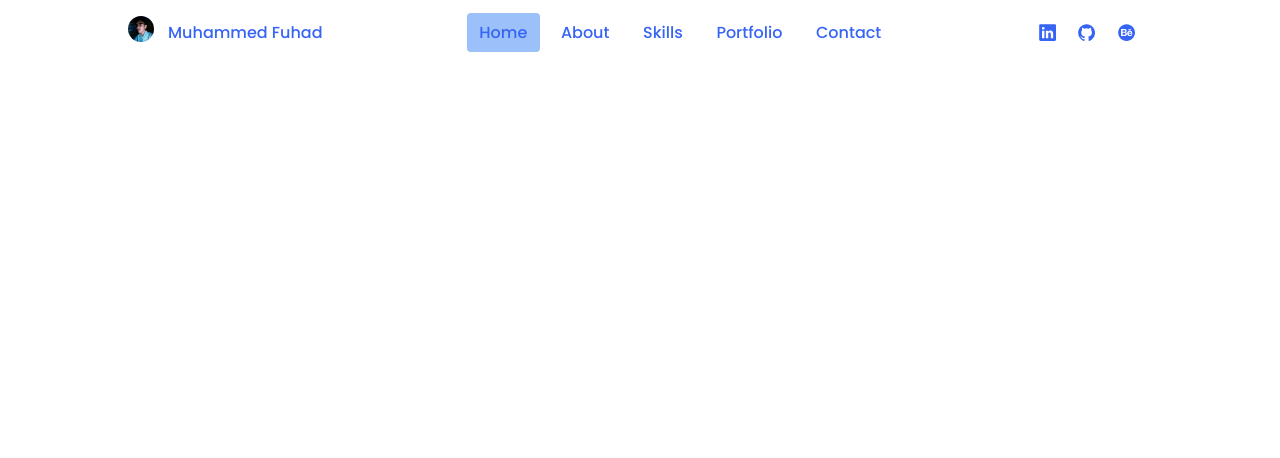
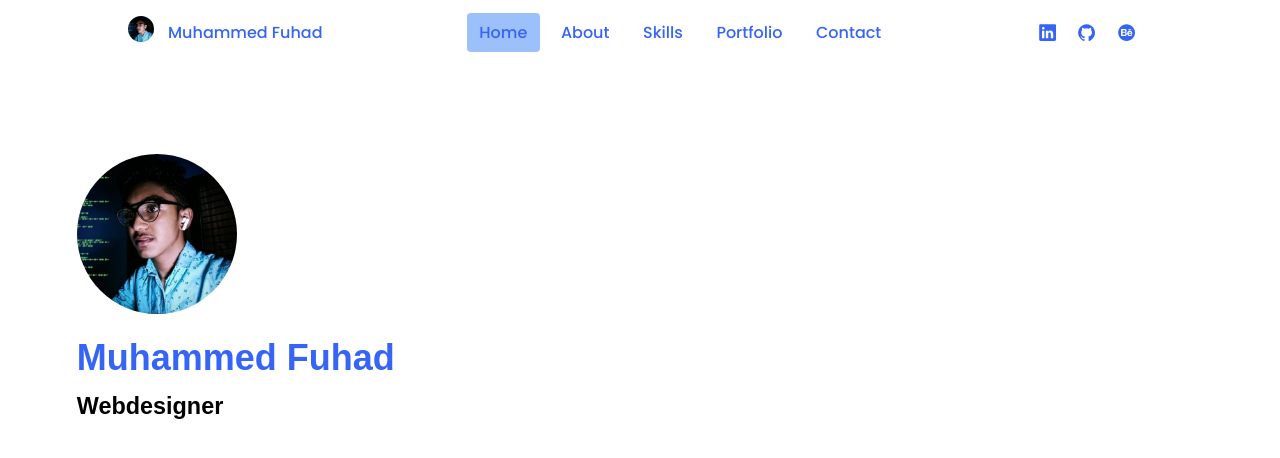
Before and after one commit to Muhammed-Fuhad/My-Personal-Portfolio-Website, a plain HTML site: page index.html in a window 1280 px wide. Drawn offline with nearby package versions, Linux system fonts and the light colour scheme.

Commit message:
added some content to home page

```diff
--- a/assets/css/styles.css
+++ b/assets/css/styles.css
@@ -261,3 +261,33 @@ img {
     margin-right: auto;
   }
 }
+
+.imgcontent img {
+    display: block;
+    max-width: 100%;
+    height: auto;
+    margin-top: 12%;
+    margin-left: 6%;
+}
+.rounded-full{
+  border-radius: 9999px
+}
+
+.text-4xl {
+  font-size: 2.25rem;
+  line-height: 2.5rem;
+  margin-left: 6%;
+  font-family:Arial, Helvetica, sans-serif;
+  color: #3664F4;
+}
+
+.font-bold {
+  font-weight: 700;
+}
+
+.subname{
+  font-size: 1.25rem;
+  line-height: 0.5rem;
+  margin-left: 6%;
+  font-family:Arial, Helvetica, sans-serif;
+}
--- a/index.html
+++ b/index.html
@@ -6,6 +6,8 @@
 
         <!-- ===== CSS ===== -->
         <link rel="stylesheet" href="assets/css/styles.css">
+
+
 
         <title>Muhammed Fuhad</title>
     </head>
@@ -50,10 +52,25 @@
             </nav>
         </header>
 
-        <!-- ===== IONICONS ===== -->
-        <script src="https://unpkg.com/ionicons@5.1.2/dist/ionicons.js"></script>
+        <div class="space-y-24">
+            <div class="imgcontent">
+                <img src="assets/img/perfil.png" alt="" height="160" width="160" class=rounded-full>
+            </div>
+            <div class="name">
+                <h1 class="text-4xl font-bold" data-v-68f0e894="">Muhammed Fuhad</h1>
+            </div>
+            <div class="subname">
+                <h3>Webdesigner</h3>
+            </div>
+        </div>
+
+
+
 
         <!--===== MAIN JS =====-->
         <script src="assets/js/main.js"></script>
+
+        <!-- ===== IONICONS ===== -->
+        <script src="https://unpkg.com/ionicons@5.1.2/dist/ionicons.js"></script>
     </body>
 </html>
```
Also changed, not shown: 1 other file.
